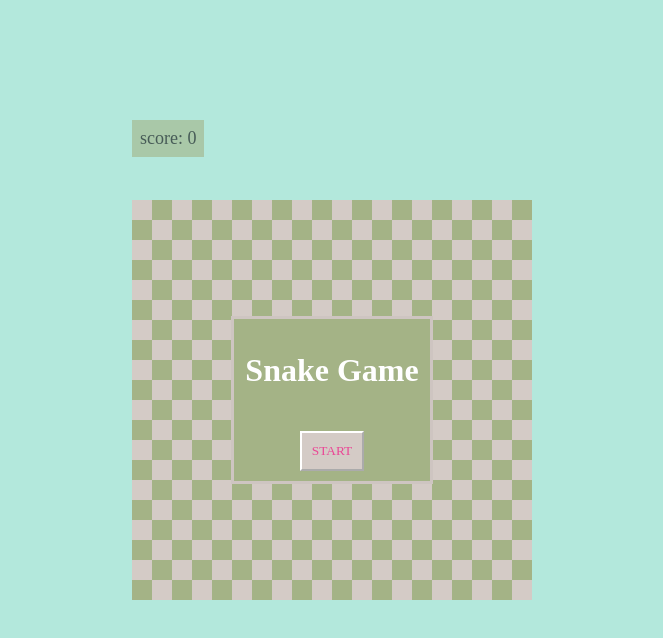
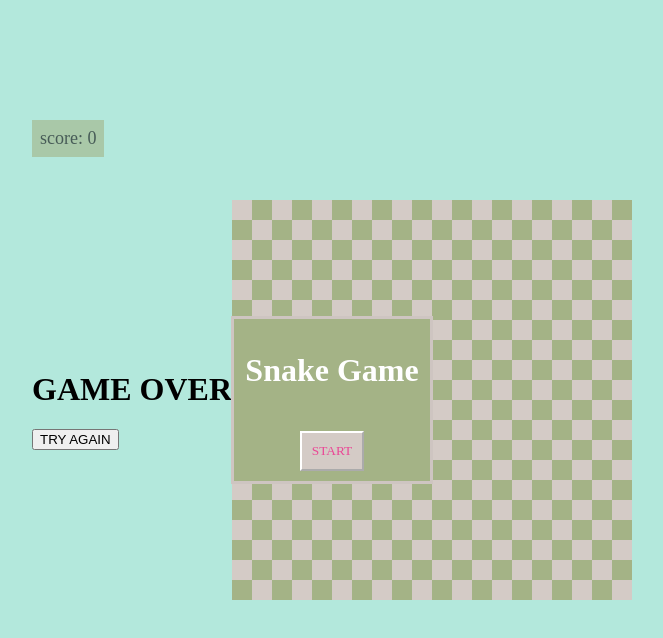
Before and after one commit to Feni0108/snake-game-with-canvas, a plain HTML site: page index.html in a window 1280 px wide. Shown: the whole page, without its empty margins (308-971 px from the left). Drawn offline with Linux system fonts and the light colour scheme; a web font is replaced by a local one.

Commit message:
add a game over div to the game

```diff
--- a/index.html
+++ b/index.html
@@ -18,6 +18,10 @@
         <h1 class="title">Snake Game</h1>
         <button id="startButton">START</button>
       </div>
+      <div id="gameover">
+        <h1 id="gameovertext">GAME OVER</h1>
+        <button id="startagain">TRY AGAIN</button>
+      </div>
       <canvas id="gameCanvas" width="400" height="400"></canvas>
     </div>
     <script type="module" src="game.js"></script>
```
